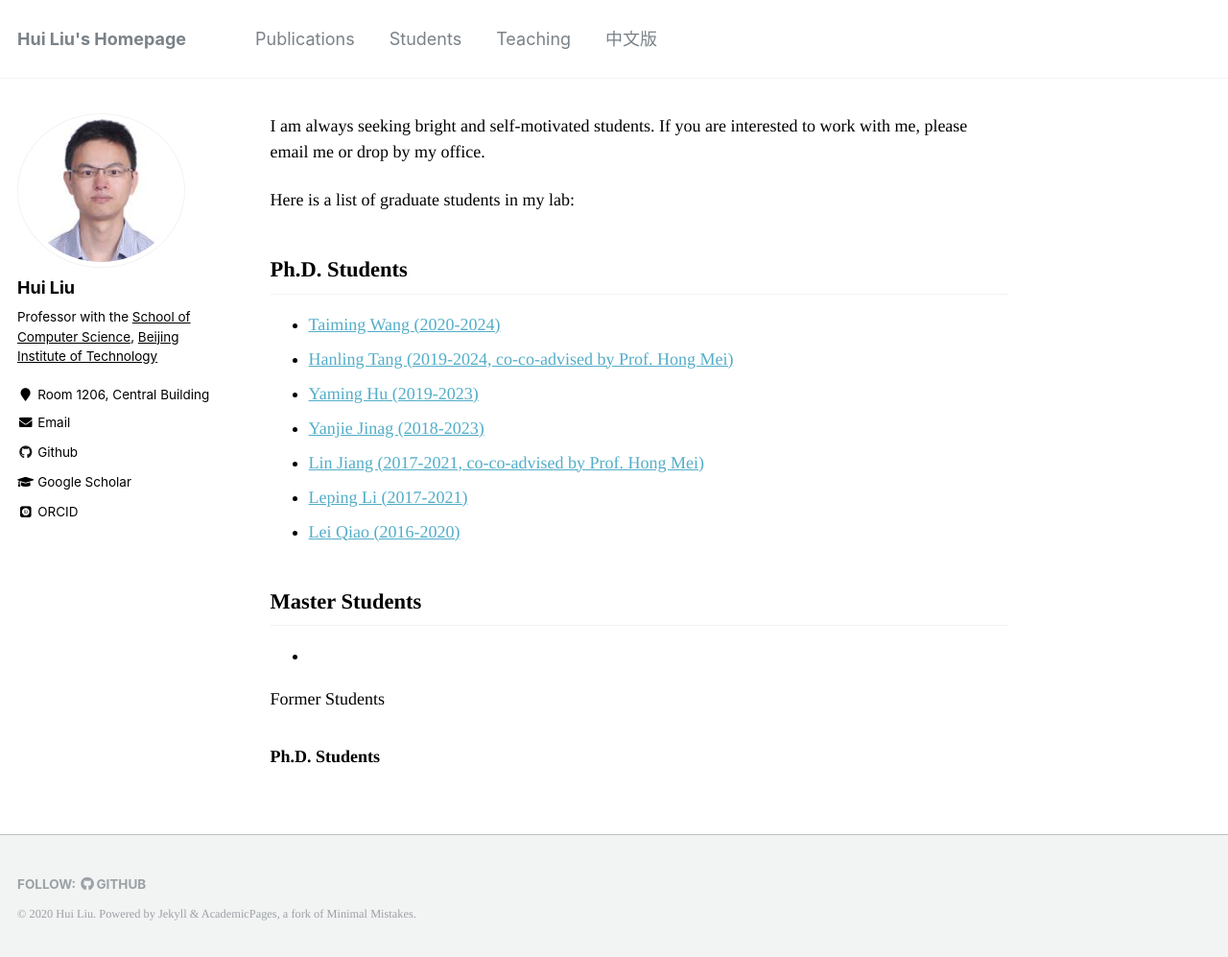
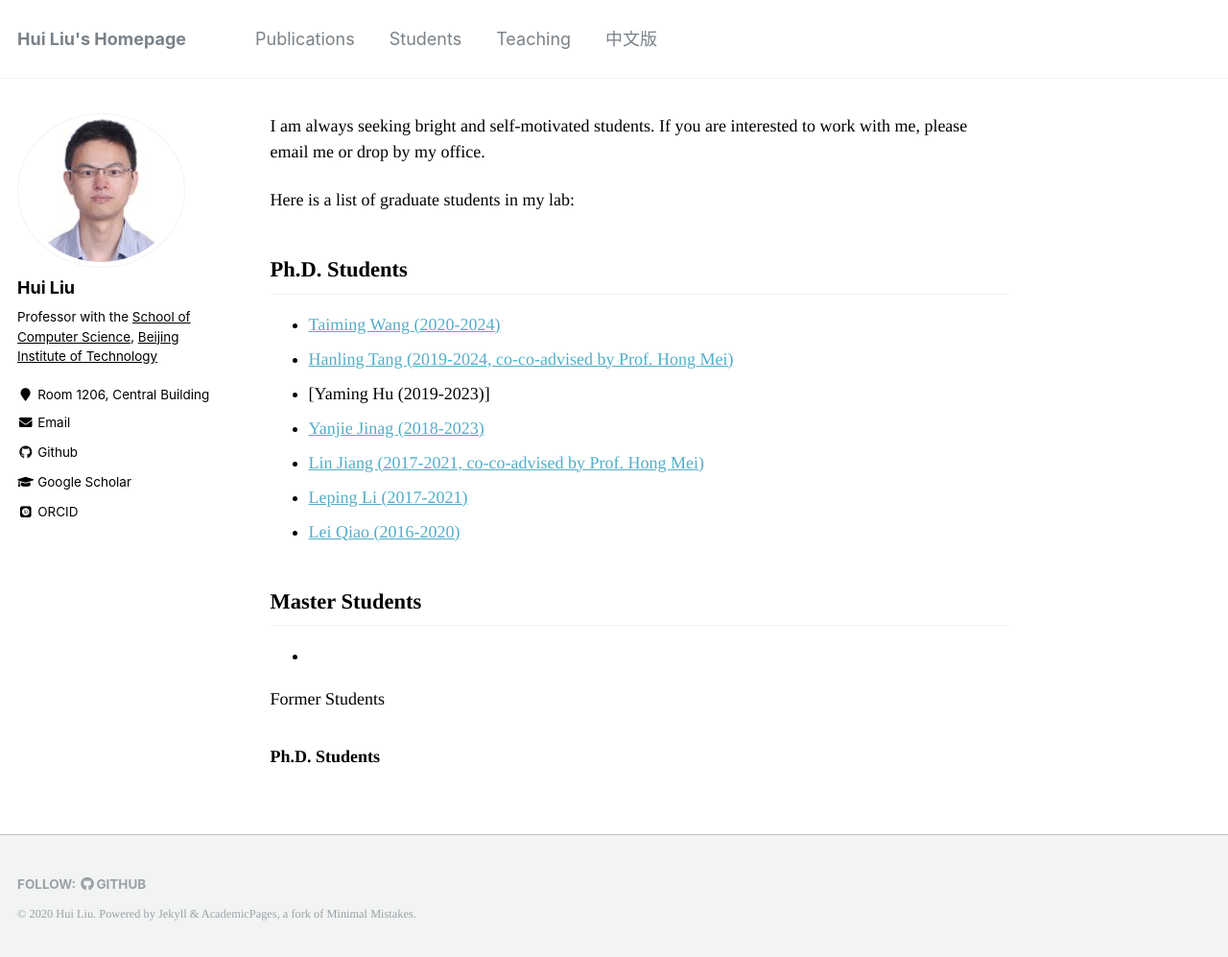
Before and after one commit to liuhuigmail/liuhuigmail.github.io, a Jekyll site: the page built from _pages/students.md, in a window 1280 px wide and 997 px high. Shown: the whole window at 96% size. Built offline with Jekyll 4.4.1, drawn with Linux system fonts in a browser that asks for light colours; some web fonts are replaced.

```diff
--- a/_pages/students.md
+++ b/_pages/students.md
@@ -11,7 +11,7 @@ Here is a list of graduate students in my lab:
 
 * [Taiming Wang (2020-2024)](#)
 * [Hanling Tang (2019-2024, co-co-advised by Prof. Hong Mei)](#)
-* [Yaming Hu (2019-2023)](#)
+* [Yaming Hu (2019-2023)]
 * [Yanjie Jinag (2018-2023)](#)
 * [Lin Jiang (2017-2021, co-co-advised by Prof. Hong Mei)](#)
 * [Leping Li (2017-2021)](#)
```
